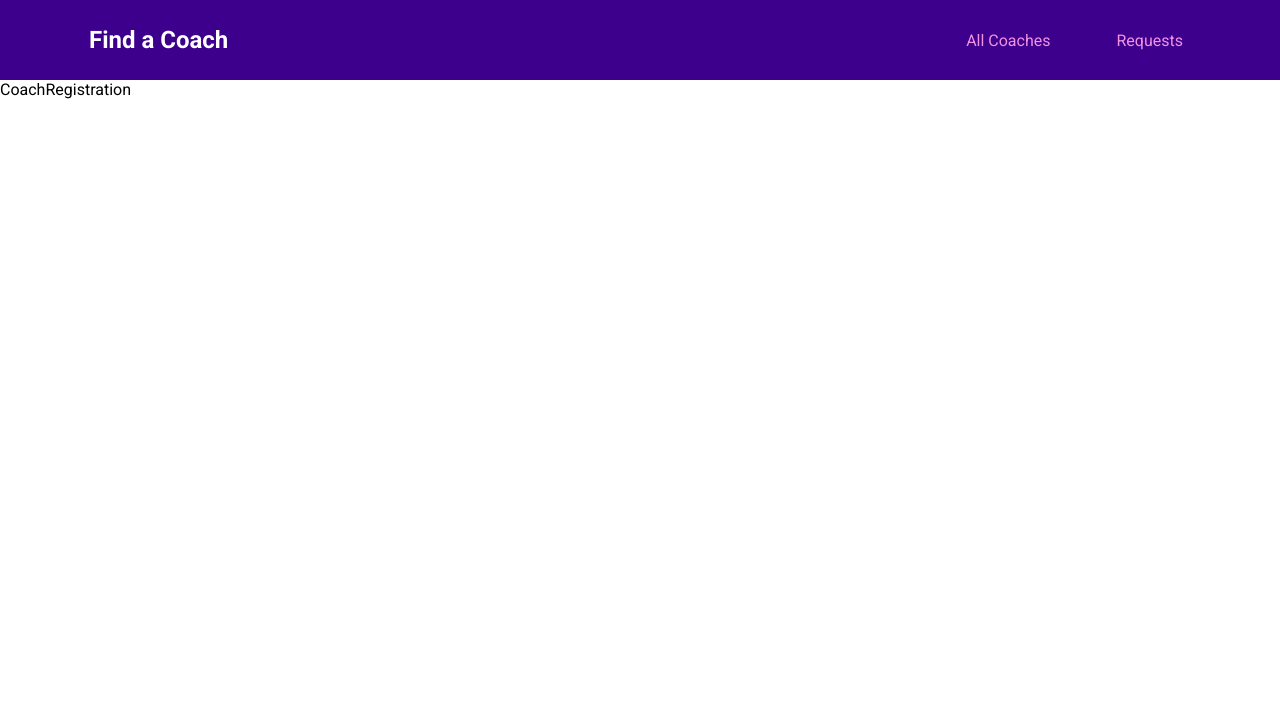
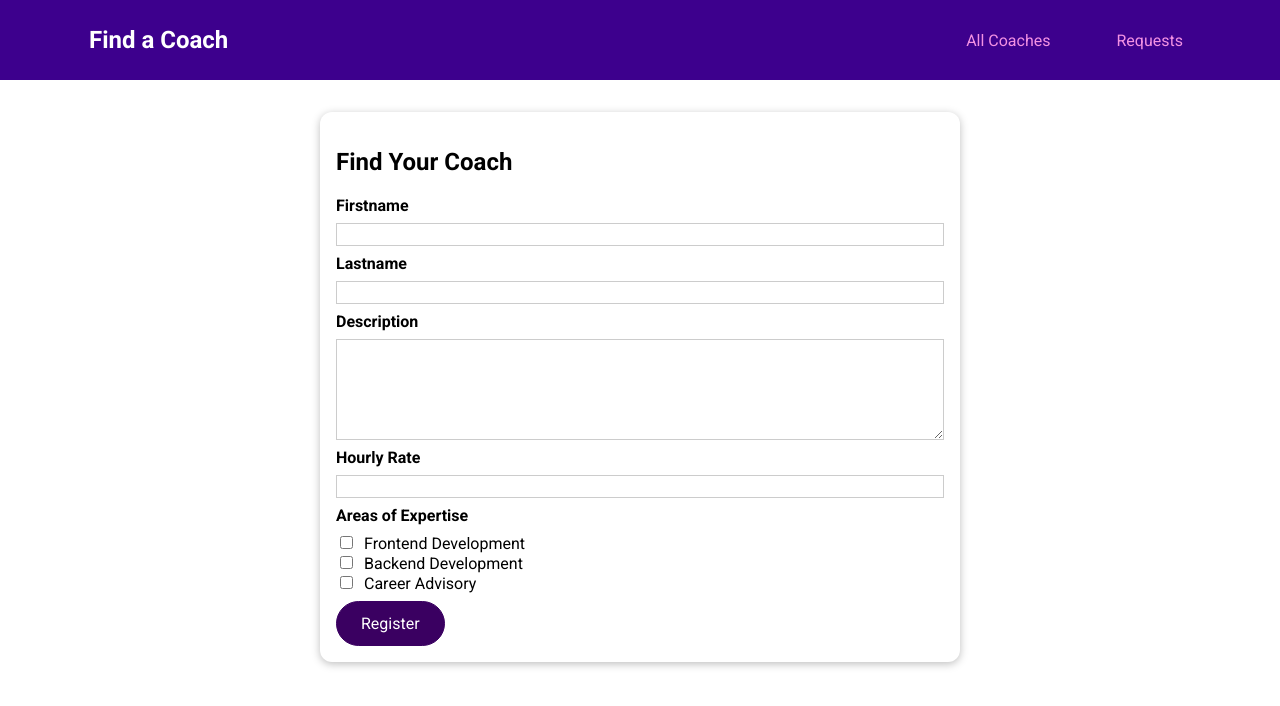
Before and after one commit to pfmnowak/vue-find-a-coach, a Vue app: page /register in a window 1280 px wide. Shown: the top 706 px of the page. Built offline with nearby package versions, Linux system fonts and the light colour scheme.

Commit message:
Add coach detail component, list filter and registration form

```diff
--- /dev/null
+++ b/src/components/coaches/CoachFilter.vue
@@ -0,0 +1,67 @@
+<template>
+  <base-card>
+    <h2>Find Your Coach</h2>
+    <span class="filter-option">
+      <input type="checkbox" id="frontend" checked @change="setFilter" />
+      <label for="frontend">Frontend</label>
+    </span>
+    <span class="filter-option">
+      <input type="checkbox" id="backend" checked @change="setFilter" />
+      <label for="backend">Backend</label>
+    </span>
+    <span class="filter-option">
+      <input type="checkbox" id="career" checked @change="setFilter" />
+      <label for="career">Career</label>
+    </span>
+  </base-card>
+</template>
+
+<script>
+export default {
+  emits: ['change-filter'],
+  data() {
+    return {
+      filters: {
+        frontend: true,
+        backend: true,
+        career: true,
+      },
+    };
+  },
+  methods: {
+    setFilter(event) {
+      const inputId = event.target.id;
+      const isActive = event.target.checked;
+      const updatedFilters = {
+        ...this.filters,
+        [inputId]: isActive,
+      };
+      this.filters = updatedFilters;
+      this.$emit('change-filter', updatedFilters);
+    },
+  },
+};
+</script>
+
+<style scoped>
+h2 {
+  margin: 0.5rem 0;
+}
+
+.filter-option {
+  margin-right: 1rem;
+}
+
+.filter-option label,
+.filter-option input {
+  vertical-align: middle;
+}
+
+.filter-option label {
+  margin-left: 0.25rem;
+}
+
+.filter-option.active label {
+  font-weight: bold;
+}
+</style>
--- /dev/null
+++ b/src/components/coaches/CoachForm.vue
@@ -0,0 +1,119 @@
+<template>
+  <form @submit.prevent="submitForm">
+    <div class="form-control">
+      <label for="firstname">Firstname</label>
+      <input type="text" id="firstname" v-model.trim="firstName" />
+    </div>
+    <div class="form-control">
+      <label for="lastname">Lastname</label>
+      <input type="text" id="lastname" v-model.trim="lastName" />
+    </div>
+    <div class="form-control">
+      <label for="description">Description</label>
+      <textarea id="description" rows="5" v-model.trim="description"></textarea>
+    </div>
+    <div class="form-control">
+      <label for="rate">Hourly Rate</label>
+      <input type="number" id="rate" v-model.number="rate" />
+    </div>
+    <div class="form-control">
+      <h3>Areas of Expertise</h3>
+      <div>
+        <input type="checkbox" id="frontend" value="frontend" v-model="areas" />
+        <label for="frontend">Frontend Development</label>
+      </div>
+      <div>
+        <input type="checkbox" id="backend" value="backend" v-model="areas" />
+        <label for="backend">Backend Development</label>
+      </div>
+      <div>
+        <input type="checkbox" id="career" value="career" v-model="areas" />
+        <label for="career">Career Advisory</label>
+      </div>
+    </div>
+    <base-button>Register</base-button>
+  </form>
+</template>
+
+<script>
+export default {
+  data() {
+    return {
+      firstName: '',
+      lastName: '',
+      description: '',
+      rate: null,
+      areas: [],
+    };
+  },
+  methods: {
+    submitForm() {
+      const formData = {
+        first: this.firstName,
+        last: this.lastName,
+        desc: this.description,
+        rate: this.rate,
+        areas: this.areas,
+      };
+      console.log('formData', formData);
+    },
+  },
+};
+</script>
+
+<style scoped>
+.form-control {
+  margin: 0.5rem 0;
+}
+
+label {
+  font-weight: bold;
+  display: block;
+  margin-bottom: 0.5rem;
+}
+
+input[type='checkbox'] + label {
+  font-weight: normal;
+  display: inline;
+  margin: 0 0 0 0.5rem;
+}
+
+input,
+textarea {
+  display: block;
+  width: 100%;
+  border: 1px solid #ccc;
+  font: inherit;
+}
+
+input:focus,
+textarea:focus {
+  background-color: #f0e6fd;
+  outline: none;
+  border-color: #3d008d;
+}
+
+input[type='checkbox'] {
+  display: inline;
+  width: auto;
+  border: none;
+}
+
+input[type='checkbox']:focus {
+  outline: #3d008d solid 1px;
+}
+
+h3 {
+  margin: 0.5rem 0;
+  font-size: 1rem;
+}
+
+.invalid label {
+  color: red;
+}
+
+.invalid input,
+.invalid textarea {
+  border: 1px solid red;
+}
+</style>
--- a/src/pages/coaches/CoachDetail.vue
+++ b/src/pages/coaches/CoachDetail.vue
@@ -1,11 +1,63 @@
 <template>
+  <section>
+    <base-card>
+      <h2>{{ fullName }}</h2>
+      <h3>${{ rate }}/hour</h3>
+    </base-card>
+    <base-card>
+      <header>
+        <h2>Interested? Reach out now!</h2>
+        <base-button link :to="contactLink">Contact</base-button>
+      </header>
+    </base-card>
+    <router-view></router-view>
+  </section>
+  <section>
+    <base-card>
+      <base-badge
+        v-for="area in areas"
+        :key="area"
+        :title="area"
+        :type="area"
+      ></base-badge>
+    </base-card>
+  </section>
   <div>CoachDetail</div>
   <router-view></router-view>
   <router-link to="/coaches/c1/contact">Contact</router-link>
 </template>
 
 <script>
-export default {};
+export default {
+  props: ['id'],
+  data() {
+    return {
+      selectedCoach: null,
+    };
+  },
+  created() {
+    this.selectedCoach = this.$store.getters['coaches/coaches'].find(
+      (coach) => coach.id === this.id
+    );
+  },
+  computed: {
+    fullName() {
+      return `${this.selectedCoach.firstName} ${this.selectedCoach.lastName}`;
+    },
+    areas() {
+      return this.selectedCoach.areas;
+    },
+    rate() {
+      return this.selectedCoach.hourlyRate;
+    },
+    description() {
+      return this.selectedCoach.description;
+    },
+    contactLink() {
+      return `${this.$route.path}/${this.id}/contact`;
+    },
+  },
+};
 </script>
 
 <style scoped></style>
--- a/src/pages/coaches/CoachRegistration.vue
+++ b/src/pages/coaches/CoachRegistration.vue
@@ -1,9 +1,20 @@
 <template>
-  <div>CoachRegistration</div>
+  <section>
+    <base-card>
+      <h2>Find Your Coach</h2>
+      <coach-form></coach-form>
+    </base-card>
+  </section>
 </template>
 
 <script>
-export default {};
+import CoachForm from '../../components/coaches/CoachForm.vue';
+
+export default {
+  components: {
+    CoachForm,
+  },
+};
 </script>
 
 <style scoped></style>
--- a/src/pages/coaches/CoachesList.vue
+++ b/src/pages/coaches/CoachesList.vue
@@ -1,5 +1,7 @@
 <template>
-  <section>FILTER</section>
+  <section>
+    <coach-filter @change-filter="setFilters"></coach-filter>
+  </section>
   <section>
     <base-card>
       <div class="controls">
@@ -23,18 +25,46 @@
 </template>
 
 <script>
+import CoachFilter from '../../components/coaches/CoachFilter.vue';
 import CoachItem from '../../components/coaches/CoachItem.vue';
 
 export default {
   components: {
     CoachItem,
+    CoachFilter,
+  },
+  data() {
+    return {
+      activeFilters: {
+        frontend: true,
+        backend: true,
+        career: true,
+      },
+    };
   },
   computed: {
     filteredCoaches() {
-      return this.$store.getters['coaches/coaches'];
+      const coaches = this.$store.getters['coaches/coaches'];
+      return coaches.filter((coach) => {
+        if (this.activeFilters.frontend && coach.areas.includes('frontend')) {
+          return true;
+        }
+        if (this.activeFilters.backend && coach.areas.includes('backend')) {
+          return true;
+        }
+        if (this.activeFilters.career && coach.areas.includes('career')) {
+          return true;
+        }
+        return false;
+      });
     },
     hasCoaches() {
       return this.$store.getters['coaches/hasCoaches'];
+    },
+  },
+  methods: {
+    setFilters(updatedFilters) {
+      this.activeFilters = updatedFilters;
     },
   },
 };
--- a/src/router.js
+++ b/src/router.js
@@ -14,6 +14,7 @@
     {
       path: '/coaches/:id',
       component: CoachDetail,
+      props: true,
       children: [{ path: 'contact', component: ContactCoach }],
     },
     { path: '/register', component: CoachRegistration },
```
